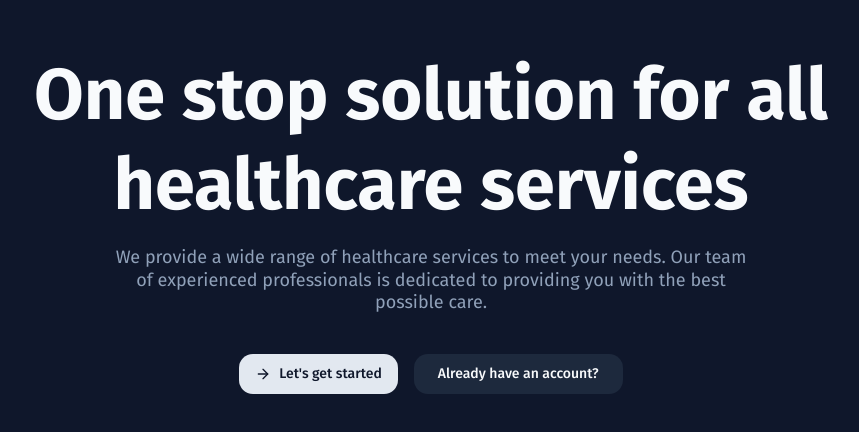
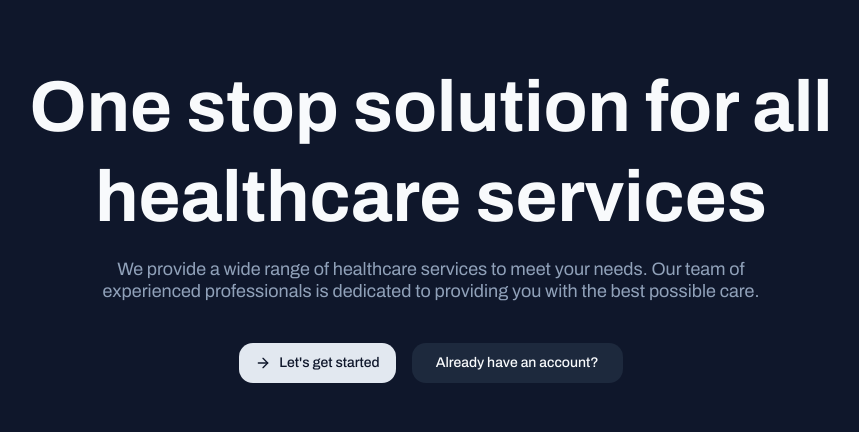
Before and after one commit to harshsandhu44/healthrive, a Next.js app: page / in a window 1280 px wide. Shown: the part 178-610 px from the top of the page, without its empty margins (209-1068 px from the left). Built offline with nearby package versions, Linux system fonts and the light colour scheme.

Commit message:
chore: change font to Archivo

```diff
--- a/src/app/globals.css
+++ b/src/app/globals.css
@@ -1,4 +1,4 @@
-@import url("https://fonts.googleapis.com/css2?family=Fira+Sans:ital,wght@0,100;0,200;0,300;0,400;0,500;0,600;0,700;0,800;0,900;1,100;1,200;1,300;1,400;1,500;1,600;1,700;1,800;1,900&display=swap");
+@import url("https://fonts.googleapis.com/css2?family=Archivo:ital,wght@0,100..900;1,100..900&display=swap");
 
 @import "tailwindcss";
 @import "tw-animate-css";
@@ -8,7 +8,7 @@
 @theme inline {
   --color-background: var(--background);
   --color-foreground: var(--foreground);
-  --font-sans: "Fira Sans", sans-serif;
+  --font-sans: "Archivo", sans-serif;
   --color-sidebar-ring: var(--sidebar-ring);
   --color-sidebar-border: var(--sidebar-border);
   --color-sidebar-accent-foreground: var(--sidebar-accent-foreground);
```
